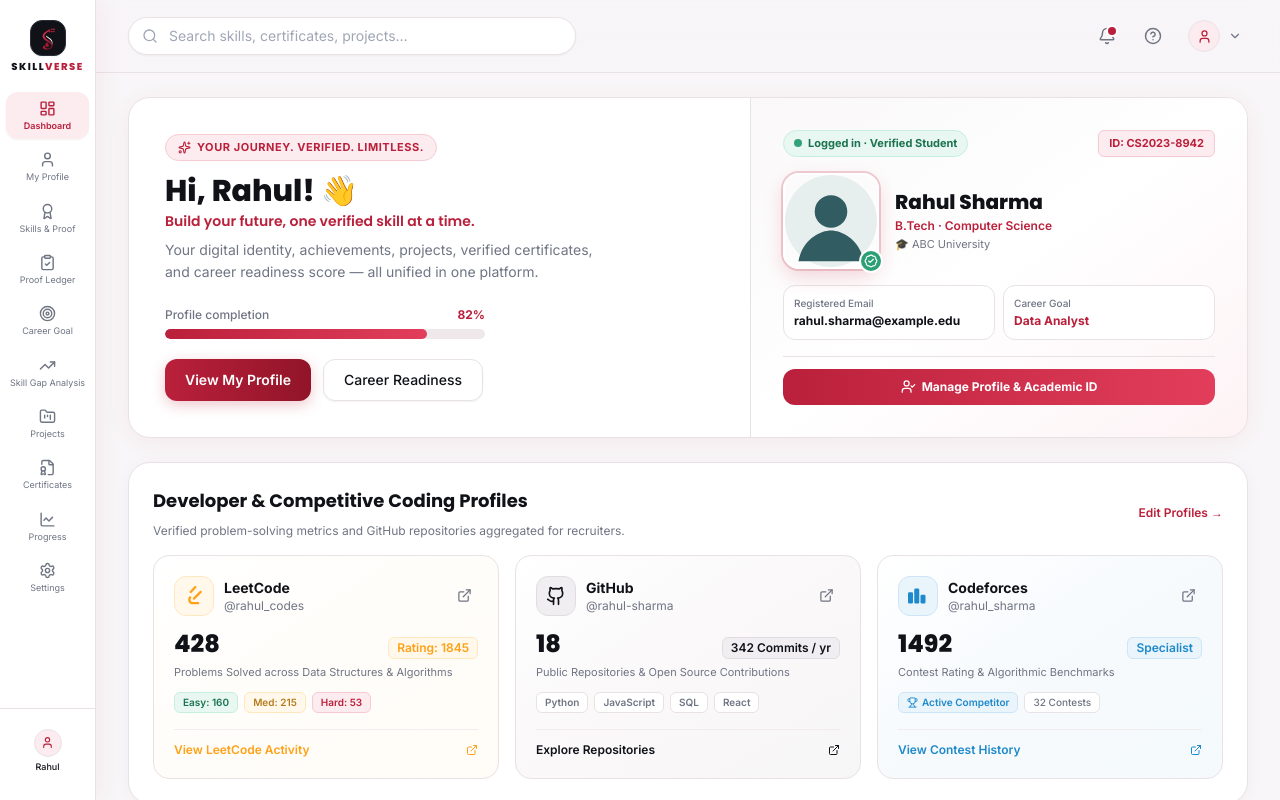
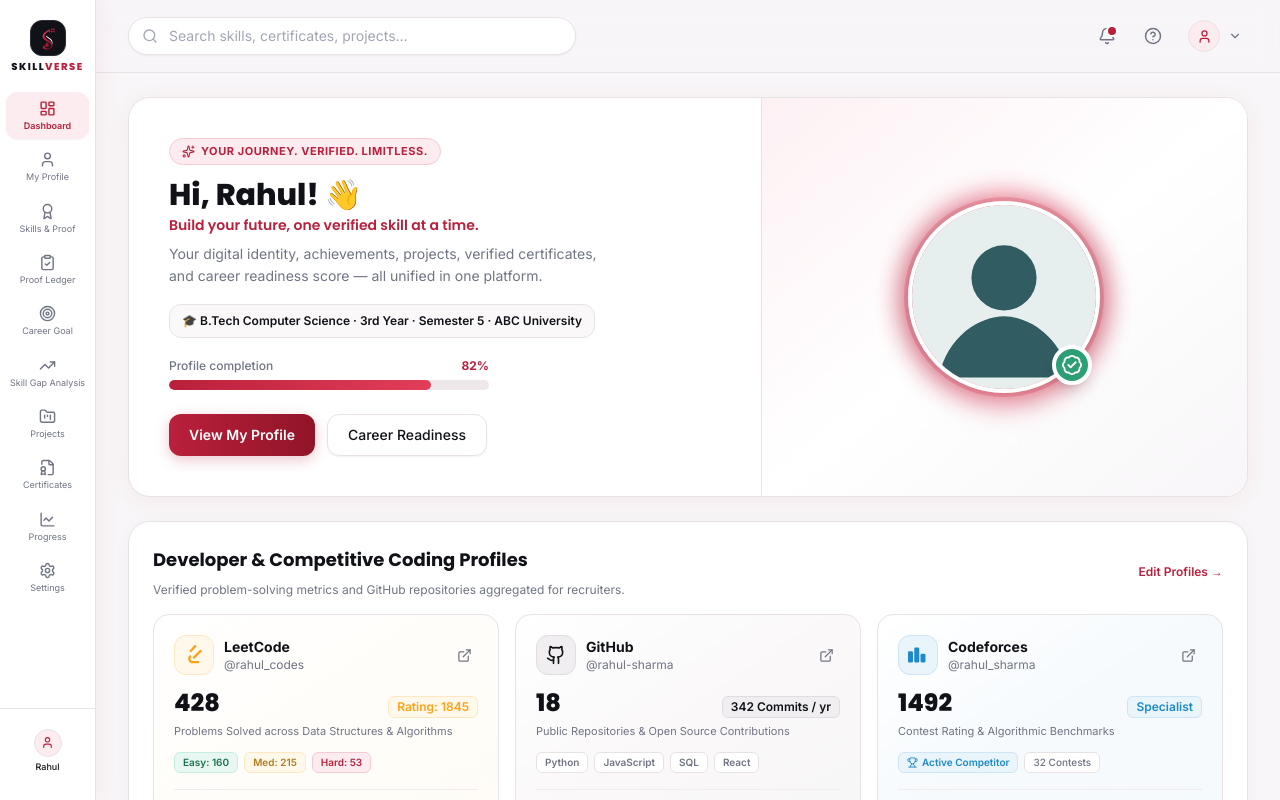
Before and after one commit to fauzia10/Skillverse, a React (Vite) app: page / in a window 1280 px wide. Shown: the top 800 px of the page. Built offline with nearby package versions, Linux system fonts and the light colour scheme.

Commit message:
Update hero section to display only prominent profile photo

```diff
--- a/src/pages/DashboardPage.jsx
+++ b/src/pages/DashboardPage.jsx
@@ -32,12 +32,11 @@
 
   return (
     <div className="space-y-6">
-      {/* HERO SECTION WITH BIG SIZE PROFILE IDENTITY & LOGIN CARD */}
+      {/* HERO SECTION WITH BIG PROFILE PHOTO */}
       <Card className="overflow-hidden border-[#E9E2E5] shadow-[0_4px_24px_rgba(186,32,59,0.06)] bg-white">
-        <div className="grid lg:grid-cols-[1.25fr_1fr] items-stretch">
+        <div className="grid lg:grid-cols-[1.3fr_1fr] items-center">
           {/* Left Greeting & Readiness Column */}
-          <div className="p-7 sm:p-9 flex flex-col justify-between">
-            <div>
+          <div className="p-7 sm:p-10">
             <div className="inline-flex items-center gap-1.5 px-3 py-1 rounded-full bg-[#FCEBEF] border border-[#F5CAD3] text-[11px] font-bold text-[#BA203B] tracking-wider uppercase mb-3">
               <Sparkles size={13} />
               <span>YOUR JOURNEY. VERIFIED. LIMITLESS.</span>
@@ -55,10 +54,12 @@
             <p className="text-sm text-[#707584] mb-4 max-w-md leading-relaxed">
               Your digital identity, achievements, projects, verified certificates, and career readiness score — all unified in one platform.
             </p>
-            </div>
 
-            <div>
-              <div className="mb-5 max-w-xs">
+            <p className="text-xs font-semibold text-[#101218] mb-5 px-3 py-2 rounded-xl bg-[#FAF8F9] border border-[#E9E2E5] inline-block">
+              🎓 {profile?.degree || "B.Tech"} {profile?.department || "Computer Science"} · {profile?.year || "Semester 5"} · {profile?.college || "ABC University"}
+            </p>
+
+            <div className="mb-6 max-w-xs">
               <div className="flex justify-between text-xs text-[#707584] mb-1.5 font-medium">
                 <span>Profile completion</span>
                 <span className="font-bold text-[#BA203B]">82%</span>
@@ -71,76 +72,26 @@
               <SecondaryButton onClick={() => onNavigate("gap")}>Career Readiness</SecondaryButton>
             </div>
           </div>
-          </div>
 
-          {/* Right Column: Big Size Profile Login & Academic Identity Card */}
-          <div className="p-6 sm:p-8 bg-gradient-to-br from-[#FAF8F9] via-[#FFFFFF] to-[#FCEBEF]/60 border-t lg:border-t-0 lg:border-l border-[#E9E2E5] flex flex-col justify-between">
-            <div>
-              {/* Header Badge: Active Session */}
-              <div className="flex items-center justify-between gap-2 mb-4">
-                <span className="inline-flex items-center gap-1.5 px-2.5 py-1 rounded-full bg-[#E8F7F1] border border-[#C6EFE0] text-[11px] font-bold text-[#1B7352]">
-                  <span className="w-2 h-2 rounded-full bg-[#2D9F75] animate-pulse" />
-                  Logged in · Verified Student
-                </span>
-                <span className="text-[11px] font-bold text-[#BA203B] bg-[#FCEBEF] px-2.5 py-1 rounded-md border border-[#F5CAD3]">
-                  ID: {profile?.studentId || "CS2023-8942"}
-                </span>
-              </div>
-
-              {/* Big Profile Avatar & Main Identity */}
-              <div className="flex items-center gap-4 mb-4">
-                <div className="relative shrink-0">
+          {/* Right Column: ONLY Big Profile Photo */}
+          <div className="hidden lg:flex items-center justify-center p-8 h-full bg-gradient-to-br from-[#FCEBEF]/70 via-[#FFFFFF] to-[#F8F6F8] border-l border-[#E9E2E5]">
+            <div
+              onClick={() => onNavigate("profile")}
+              className="relative group cursor-pointer"
+              title="Click to view & edit full profile"
+            >
+              <div className="absolute -inset-2 rounded-full bg-gradient-to-r from-[#BA203B] via-[#E23E5B] to-[#BA203B] opacity-60 blur-md group-hover:opacity-100 group-hover:scale-105 transition-all duration-300" />
               <img
                 src={avatar}
                 alt={profile?.name || "Rahul Sharma"}
-                    className="w-20 h-20 sm:w-24 sm:h-24 rounded-2xl object-cover border-2 border-white shadow-[0_8px_20px_rgba(186,32,59,0.18)] ring-2 ring-[#BA203B]/20"
+                className="relative w-40 h-40 xl:w-48 xl:h-48 rounded-full object-cover border-4 border-white shadow-[0_12px_32px_rgba(186,32,59,0.22)] ring-4 ring-[#BA203B]/20 group-hover:scale-105 transition-transform duration-300"
               />
               <div
-                    className="absolute -bottom-1 -right-1 w-6 h-6 rounded-full bg-[#2D9F75] border-2 border-white flex items-center justify-center text-white"
+                className="absolute bottom-2 right-2 w-10 h-10 rounded-full bg-[#2D9F75] border-4 border-white flex items-center justify-center text-white shadow-lg group-hover:scale-110 transition-transform duration-300"
                 title="Verified Student Identity"
               >
-                    <BadgeCheck size={14} />
+                <BadgeCheck size={22} />
               </div>
-                </div>
-
-                <div className="min-w-0">
-                  <h3 className="text-lg sm:text-xl font-extrabold text-[#101218] font-display truncate">
-                    {profile?.name || "Rahul Sharma"}
-                  </h3>
-                  <p className="text-xs font-semibold text-[#BA203B] truncate mt-0.5">
-                    {profile?.degree || "B.Tech"} · {profile?.department || "Computer Science"}
-                  </p>
-                  <p className="text-[11px] text-[#707584] truncate mt-0.5">
-                    🎓 {profile?.college || "ABC University"}
-                  </p>
-                </div>
-              </div>
-
-              {/* Quick Credentials Info Grid */}
-              <div className="grid grid-cols-2 gap-2 mb-4">
-                <div className="p-2.5 rounded-xl bg-white border border-[#E9E2E5]">
-                  <p className="text-[10px] text-[#707584] font-medium">Registered Email</p>
-                  <p className="text-xs font-bold text-[#101218] truncate mt-0.5" title={profile?.email}>
-                    {profile?.email || "rahul.sharma@example.edu"}
-                  </p>
-                </div>
-                <div className="p-2.5 rounded-xl bg-white border border-[#E9E2E5]">
-                  <p className="text-[10px] text-[#707584] font-medium">Career Goal</p>
-                  <p className="text-xs font-bold text-[#BA203B] truncate mt-0.5">
-                    {profile?.careerGoal || "Data Analyst"}
-                  </p>
-                </div>
-              </div>
-            </div>
-
-            {/* Bottom Actions */}
-            <div className="pt-3 border-t border-[#E9E2E5]">
-              <button
-                onClick={() => onNavigate("profile")}
-                className="w-full py-2.5 px-4 rounded-xl text-xs font-bold text-white bg-gradient-to-r from-[#BA203B] to-[#E23E5B] hover:shadow-[0_4px_14px_rgba(186,32,59,0.25)] hover:opacity-95 transition-all flex items-center justify-center gap-1.5 active:scale-[0.99]"
-              >
-                <UserCheck size={15} /> Manage Profile & Academic ID
-              </button>
             </div>
           </div>
         </div>
```
Lines whose indentation alone changed are shown as unchanged.
